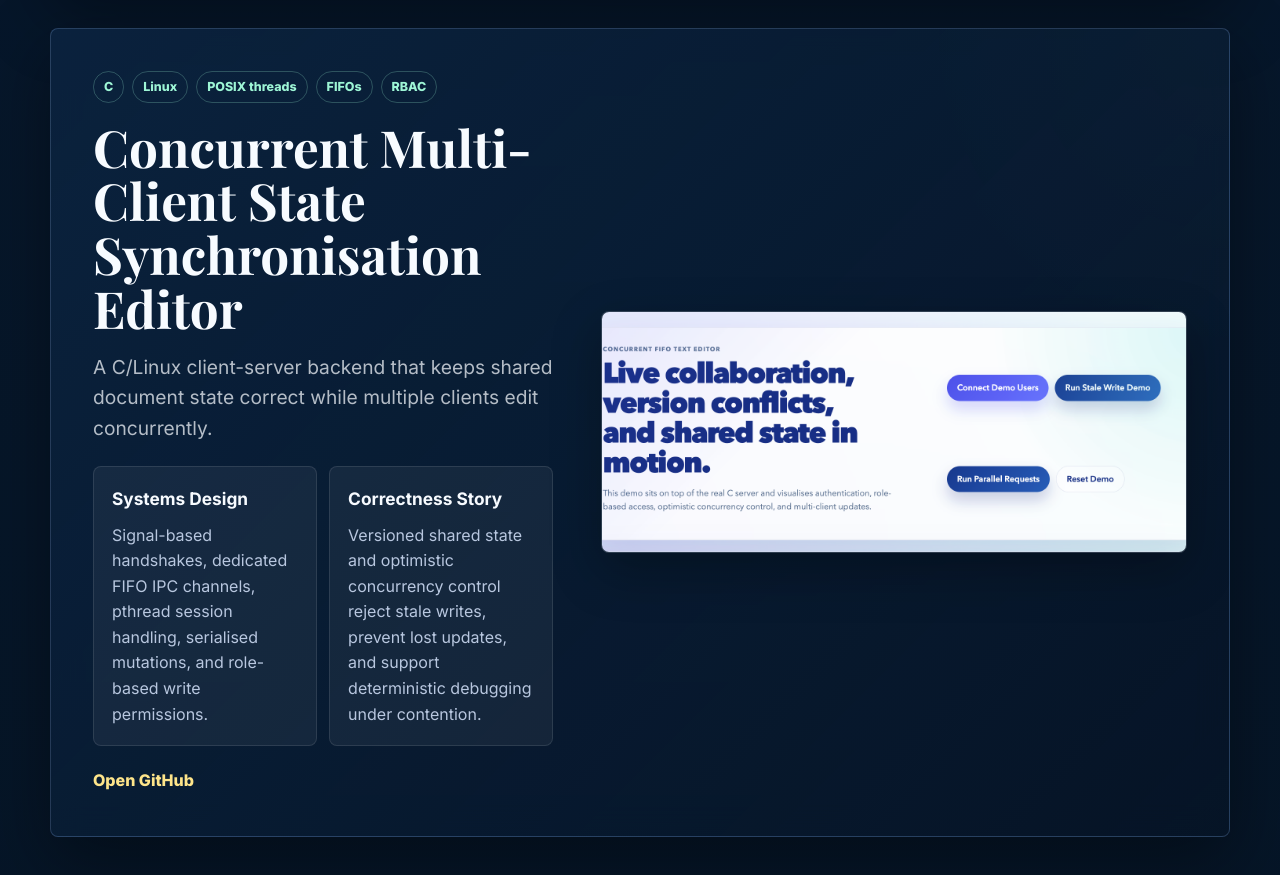
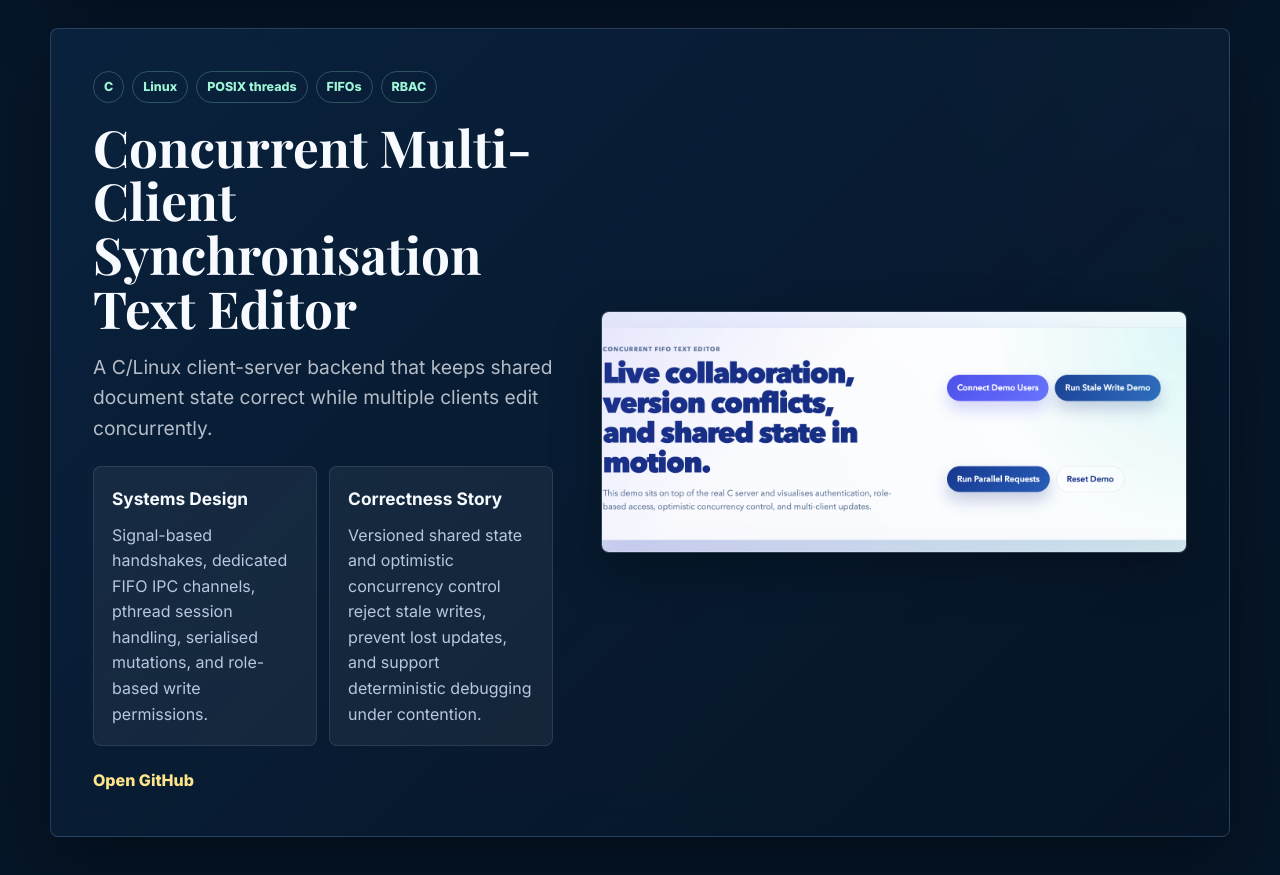
Before and after one commit to HaleyyT/portfolio, a website built with Vite: page projects.html in a window 1280 px wide. Shown: the part 2720-3595 px from the top of the page. Built offline with nearby package versions, Linux system fonts and the light colour scheme.

Commit message:
(project page): fix text editor title

```diff
--- a/projects.html
+++ b/projects.html
@@ -136,7 +136,7 @@
             <div class="project-meta">
               <span>C</span><span>Linux</span><span>POSIX threads</span><span>FIFOs</span><span>RBAC</span>
             </div>
-            <h2>Concurrent Multi-Client State Synchronisation Editor</h2>
+            <h2>Concurrent Multi-Client Synchronisation Text Editor</h2>
             <p class="case-lede">
               A C/Linux client-server backend that keeps shared document state correct while multiple clients edit concurrently.
             </p>
```
